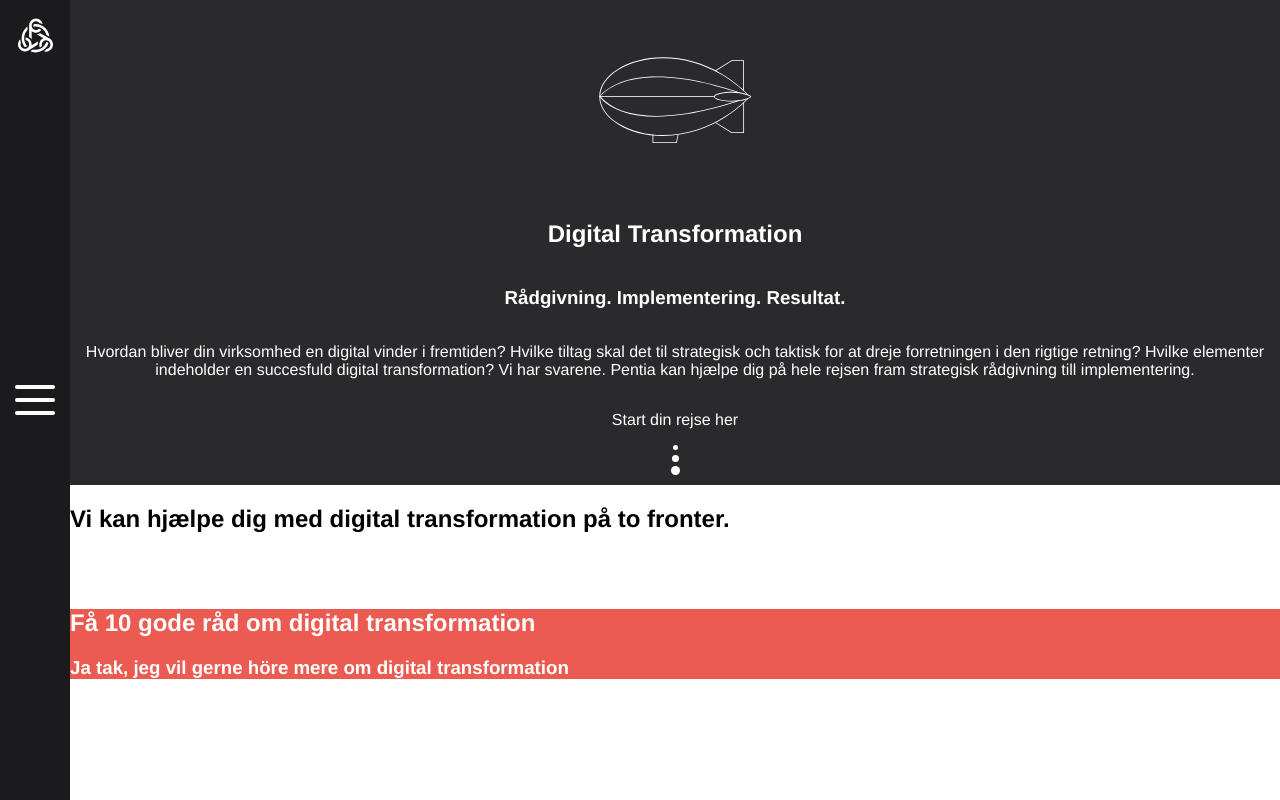
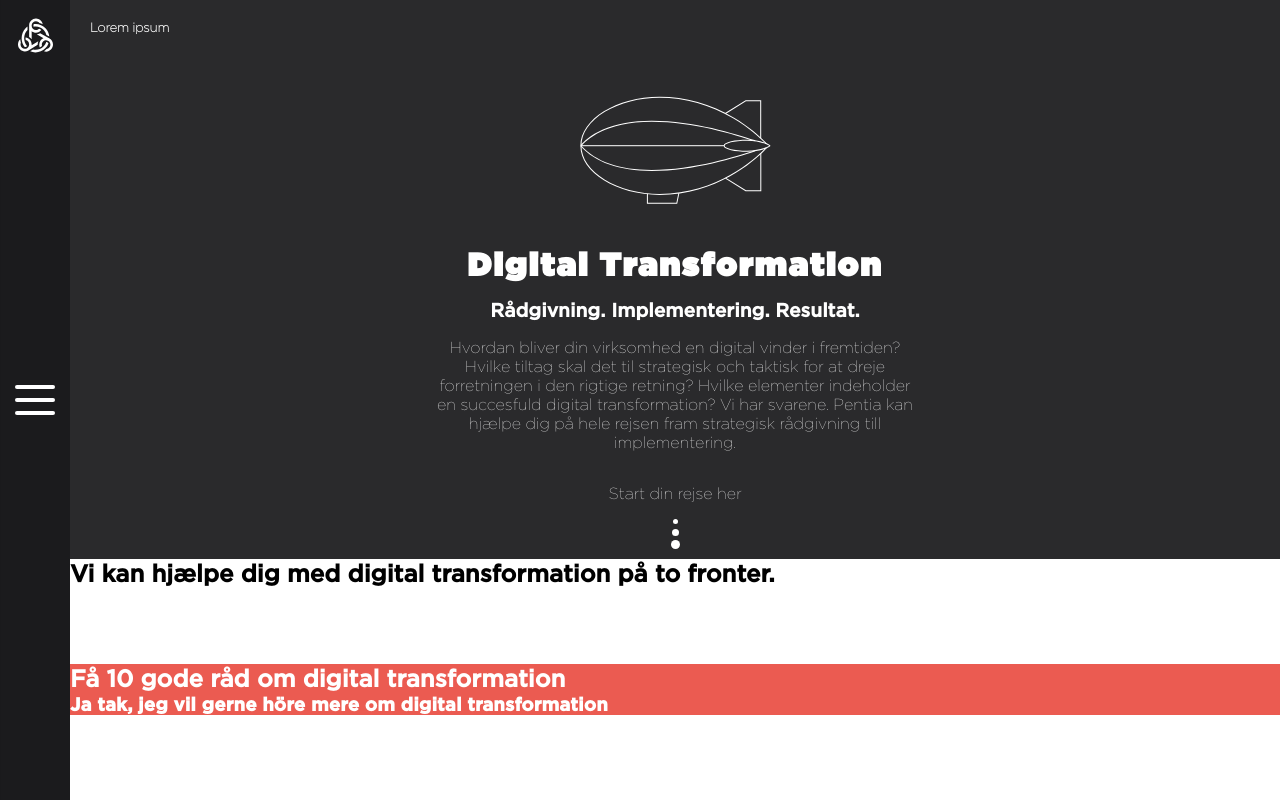
Before and after one commit to emmapre/landingpage-codetest, a React (Create React App) app: page / in a window 1280 px wide. Built offline with nearby package versions, Linux system fonts and the light colour scheme.

Commit message:
herosection nearly done

```diff
--- a/package.json
+++ b/package.json
@@ -11,6 +11,7 @@
     "react-router": "^5.2.0",
     "react-router-dom": "^5.2.0",
     "react-scripts": "3.4.1",
+    "react-scroll": "^1.8.1",
     "styled-components": "^5.1.1",
     "styled-components.macro": "^1.0.0"
   },
--- a/src/components/HeroSection.js
+++ b/src/components/HeroSection.js
@@ -1,35 +1,76 @@
 import React from 'react'
 import styled from 'styled-components/macro'
+import { Link } from 'react-scroll'
 
-import {Dots} from '../lib/Dots'
+import { Dots } from '../lib/Dots'
 
 import { ReactComponent as Zeppeliner } from '../assets/zeppeliner.svg'
-// svartgår färg 2a2a2c
 
 const StyledHeroSection = styled.section`
   display: flex;
   flex-direction: column;
-  justify-content: center;
+  align-items: center;
   background-color: #2a2a2c;
   color: #fff;
   text-align: center;
 
+  h1 {
+    margin:0 0 15px 0;
+    font-size: 2rem;
+    letter-spacing: 2px;
+  }
+
+  h2 {
+    font-size: 1.2rem;
+  }
+
+  .text-container {
+    display: flex;
+    flex-direction: column;
+    justify-content: center;
+    width: 80%;
+  }
+
+  @media (min-width: 768px){
+    .text-container {
+      width: 40%;
+    }
+  }
+
+`
+
+const StyledH4 = styled.h4`
+  display: flex;
+  align-self: flex-start;
+  margin: 10px 0 0 10px;
+  font-size: 0.8em;
+  font-weight: bold;
+  @media (min-width: 768px){
+   margin: 20px;
+    }
 `
 
 const StyledZeppeliner = styled(Zeppeliner)`
   fill: #fff;
-  height: 200px;
+  height: 250px;
+  margin: -30px;
 `
 
 export const HeroSection = () => {
   return (
     <StyledHeroSection>
+      <StyledH4>Lorem ipsum</StyledH4>
       <StyledZeppeliner />
+      <div className='text-container'>
       <h1>Digital Transformation</h1>
-      <h3>Rådgivning. Implementering. Resultat.</h3>
+      <h2>Rådgivning. Implementering. Resultat.</h2>
       <p>Hvordan bliver din virksomhed en digital vinder i fremtiden? Hvilke tiltag skal det til strategisk och taktisk for at dreje forretningen i den rigtige retning? Hvilke elementer indeholder en succesfuld digital transformation? Vi har svarene. Pentia kan hjælpe dig på hele rejsen fram strategisk rådgivning till implementering.</p>
+      </div>
+
+      <Link smooth={true} to='infoSection'>
       <p>Start din rejse her</p>
       <Dots/>
+      </Link>
     </StyledHeroSection>
   )
 }
--- a/src/components/InfoSection.js
+++ b/src/components/InfoSection.js
@@ -4,7 +4,7 @@ import { Article } from '../lib/Article'
 
 export const InfoSection = () => {
   return (
-    <section>
+    <section id='infoSection'>
       <h2>Vi kan hjælpe dig med digital transformation på to fronter.</h2>
 
       {/* ARTICLE KOMPONENTER HÄR */}
--- a/src/index.css
+++ b/src/index.css
@@ -1,14 +1,28 @@
 @font-face {
-  font-family: 'Gotham';
-  src: local('Gotham'), url(./fonts/Gotham-Medium.otf) format('truetype');
+  font-family: 'Gotham Ultra';
+  src: local('Gotham Ultra'), url(./fonts/Gotham-Ultra.otf) format('OpenType');
+}
+
+@font-face {
+  font-family: 'Gotham Bold';
+  src: local('Gotham Bold'), url(./fonts/Gotham-Bold.otf) format('OpenType');
+}
+
+@font-face {
+  font-family: 'Gotham Medium';
+  src: local('Gotham Medium'), url(./fonts/Gotham-Medium.otf) format('OpenType');
+}
+
+@font-face {
+  font-family: 'Gotham Thin';
+  src: local('Gotham Thin'), url(./fonts/Gotham-Thin.otf) format('OpenType');
 }
 
 body {
   margin: 0;
-  font-family: Gotham;
-  /* font-family: -apple-system, BlinkMacSystemFont, 'Segoe UI', 'Roboto', 'Oxygen',
+  font-family: -apple-system, BlinkMacSystemFont, 'Segoe UI', 'Roboto', 'Oxygen',
     'Ubuntu', 'Cantarell', 'Fira Sans', 'Droid Sans', 'Helvetica Neue',
-    sans-serif; */
+    sans-serif;
   -webkit-font-smoothing: antialiased;
   -moz-osx-font-smoothing: grayscale;
 }
--- a/src/index.js
+++ b/src/index.js
@@ -4,6 +4,7 @@ import './index.css'
 import { App } from './App.js'
 import * as serviceWorker from './serviceWorker'
 
+import './fonts/Gotham-Ultra.otf'
 import './fonts/Gotham-Bold.otf'
 import './fonts/Gotham-Medium.otf'
 import './fonts/Gotham-Thin.otf'
--- a/src/theme/globalStyle.js
+++ b/src/theme/globalStyle.js
@@ -5,7 +5,22 @@ const GlobalStyle = createGlobalStyle`
     margin: 0;
     padding: 0;
     background: #fff;
-    font-family: Open-Sans, Helvetica, Sans-Serif;
+    font-family: 'Gotham Thin';
+  }
+
+  h1 {
+    font-family: 'Gotham Ultra';
+    margin: 0;
+  }
+
+  h2 {
+    font-family: 'Gotham Medium';
+    margin: 0;
+  }
+
+  h3 {
+    font-family: 'Gotham Bold' ;
+    margin: 0;
   }
 `;
 
```
Also changed, not shown: 1 other file (tests, documents, lock files or other folders).
